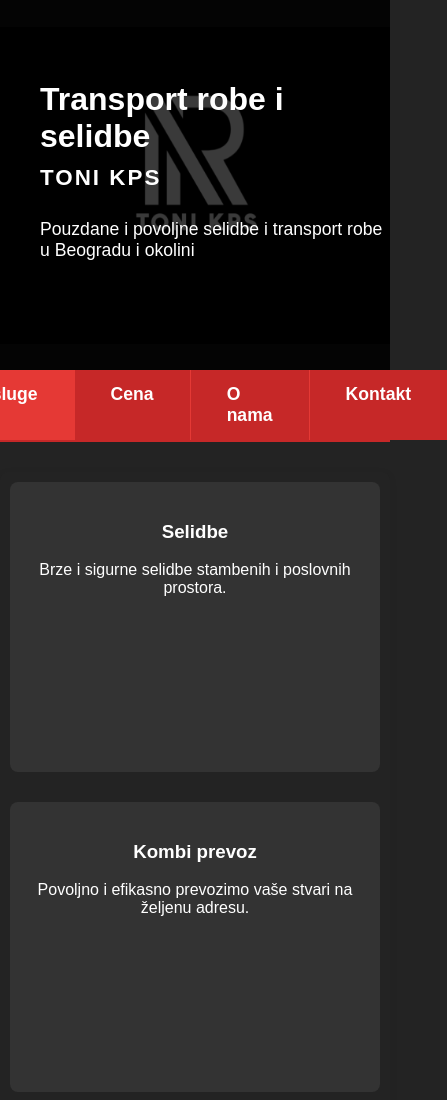
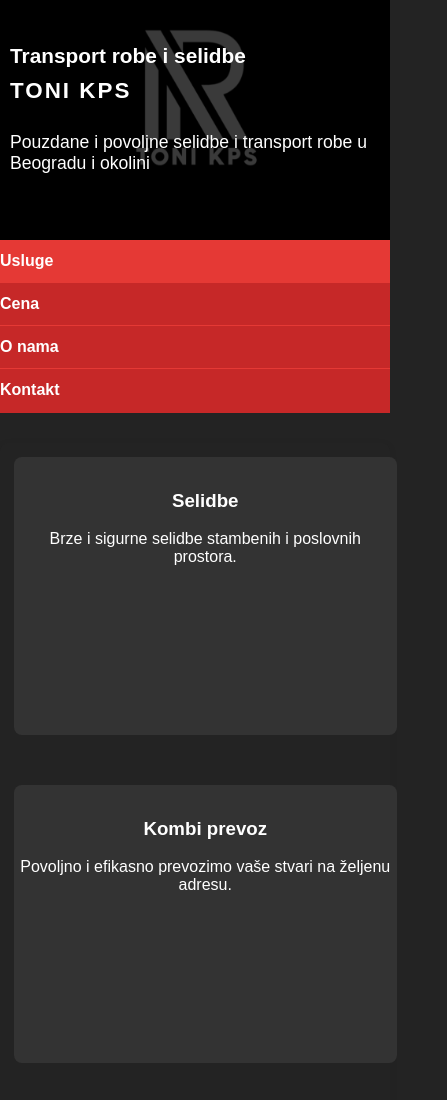
Before and after one commit to babaroga92/Tonikpr, a plain HTML site: page index.html in a window 390 px wide. Shown: the top 1100 px of the page, 447 px wide, since content can reach past the window. Drawn offline with Linux system fonts and the light colour scheme.

Commit message:
Update index.html

```diff
--- a/index.html
+++ b/index.html
@@ -34,6 +34,7 @@
             justify-content: center;
             border-bottom: 2px solid #c62828;
             margin-bottom: 0;
+            flex-wrap: wrap;
         }
         .tab-link {
             padding: 14px 36px;
@@ -56,19 +57,34 @@
             color: #fff;
         }
         .container { max-width: 1000px; margin: 30px auto; background: #232323; padding: 30px; border-radius: 8px; box-shadow: 0 2px 8px #0001; }
-        .services { display: flex; flex-wrap: wrap; gap: 30px; }
-        .service { flex: 1 1 250px; background: #333; padding: 20px; border-radius: 8px; text-align: center; color: #fff; }
+        .services { display: flex; flex-wrap: wrap; gap: 30px; justify-content: center; }
+        .service { flex: 1 1 250px; background: #333; padding: 20px; border-radius: 8px; text-align: center; color: #fff; min-width: 220px; max-width: 350px; margin: 10px; }
         .about, .contact { margin-top: 40px; color: #fff; }
         form { display: flex; flex-direction: column; gap: 10px; max-width: 400px; }
         input, textarea { padding: 10px; border: 1px solid #bdbdbd; border-radius: 4px; background: #232323; color: #fff; }
         button { background: #c62828; color: #fff; border: none; padding: 12px; border-radius: 4px; font-size: 1em; cursor: pointer; }
         button:hover { background: #e53935; }
-        .gallery { display: flex; gap: 20px; margin-top: 30px; }
+        .gallery { display: flex; gap: 20px; margin-top: 30px; justify-content: center; flex-wrap: wrap; }
         .gallery img { width: 180px; border-radius: 8px; border: 1px solid #bdbdbd; }
         .tab-section { margin-top: 0; }
-        @media (max-width: 700px) {
+        @media (max-width: 900px) {
             .container { padding: 10px; }
             .services, .gallery { flex-direction: column; align-items: center; }
+            .service { max-width: 95vw; min-width: 0; width: 100%; }
+        }
+        @media (max-width: 600px) {
+            header {
+                padding: 30px 0 30px 10px;
+                min-height: 180px;
+                background-size: cover;
+            }
+            h1 { font-size: 1.3em; }
+            .tabs-nav { flex-direction: column; align-items: stretch; }
+            .tab-link { font-size: 1em; padding: 12px 0; border-right: none; border-bottom: 1px solid #e53935; }
+            .tab-link:last-child { border-bottom: none; }
+            .container { padding: 4px; }
+            .service { padding: 14px 6px; font-size: 1em; }
+            .gallery img { width: 95vw; max-width: 320px; }
         }
     </style>
 </head>
```
